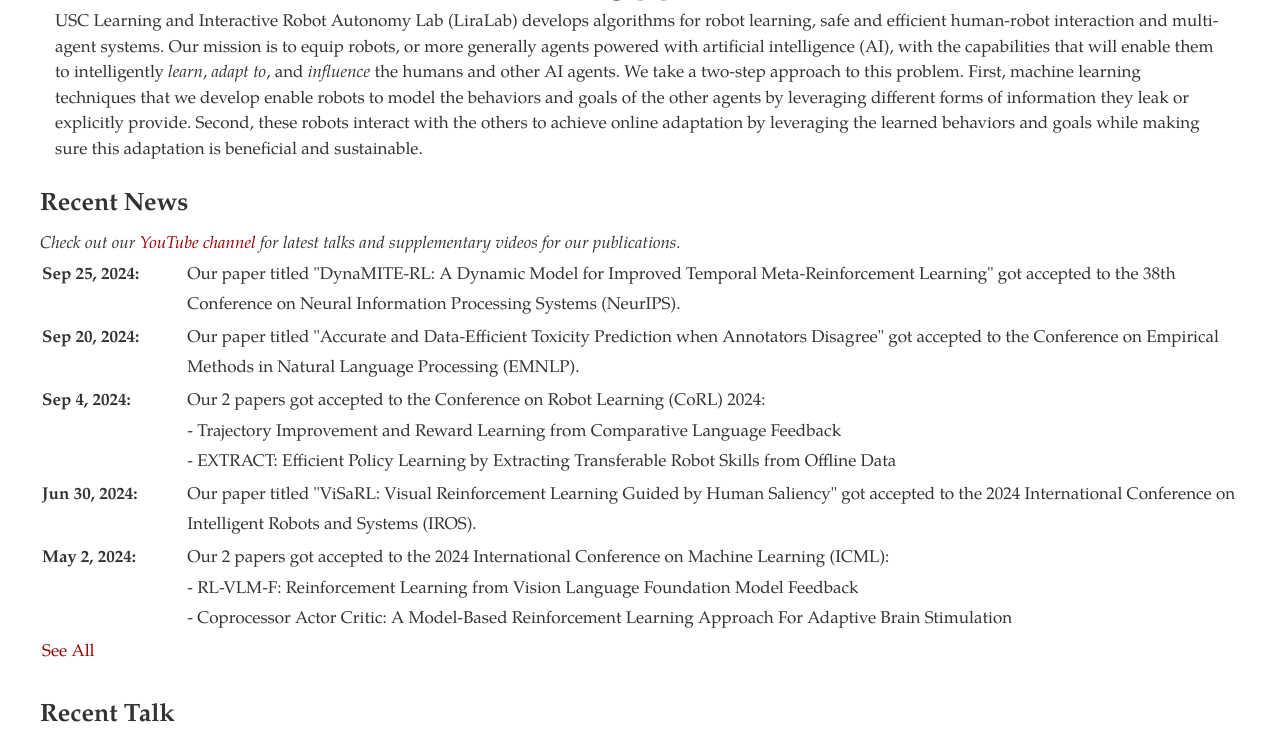
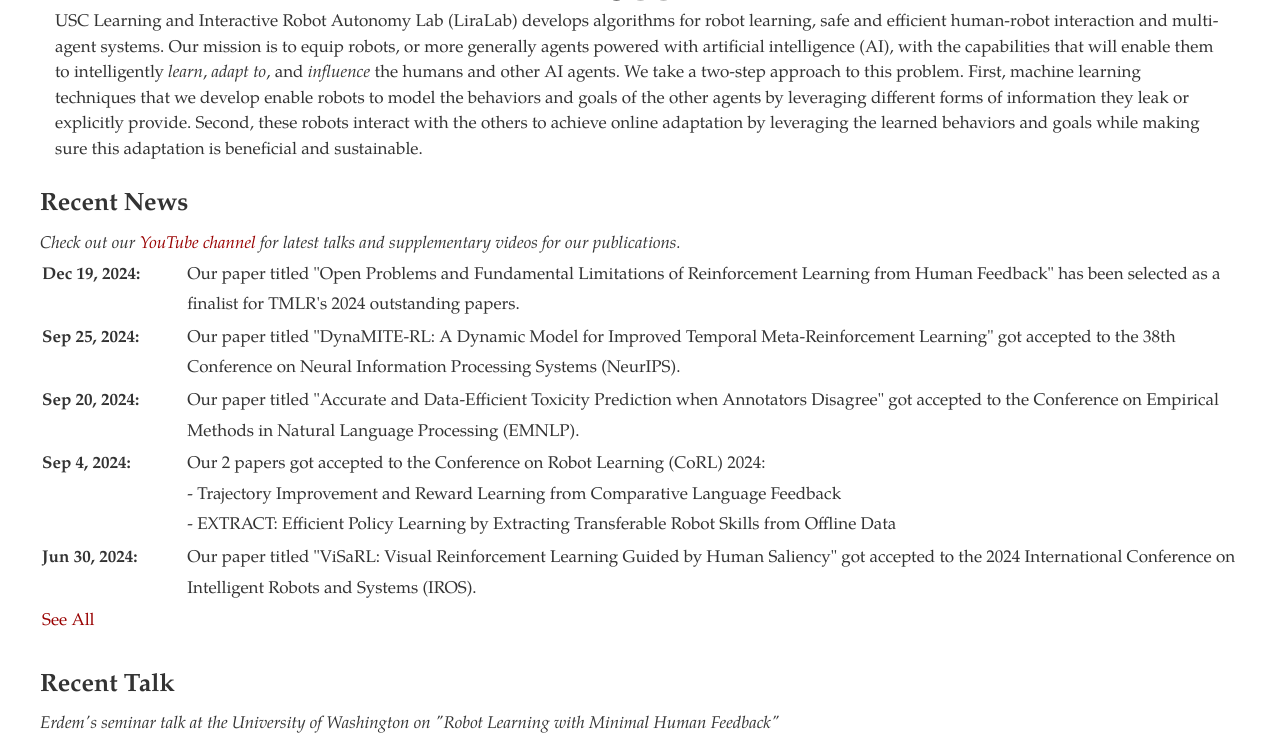
Before and after one commit to USC-Lira/usc-lira.github.io, a Jekyll site: the page built from index.html, in a window 1280 px wide and 900 px high, scrolled down 771 px, cut to the strip 0-736 px from the top of the window. Built offline with Jekyll 4.4.1, drawn with Linux system fonts in a browser that asks for light colours; nearby versions of some CDN libraries; a style sheet for code colours, icons or effects is not loaded.

Commit message:
tmlr news & no escape chars

```diff
--- a/_data/news.yml
+++ b/_data/news.yml
@@ -1,3 +1,6 @@
+- date: 2024-12-19
+  content: "Our paper titled \"Open Problems and Fundamental Limitations of Reinforcement Learning from Human Feedback\" has been selected as a finalist for TMLR's 2024 outstanding papers."
+
 - date: 2024-09-25
   content: "Our paper titled \"DynaMITE-RL: A Dynamic Model for Improved Temporal Meta-Reinforcement Learning\" got accepted to the 38th Conference on Neural Information Processing Systems (NeurIPS)."
 
```
Also changed, not shown: _data/publications.yml (+5 -5 lines).
